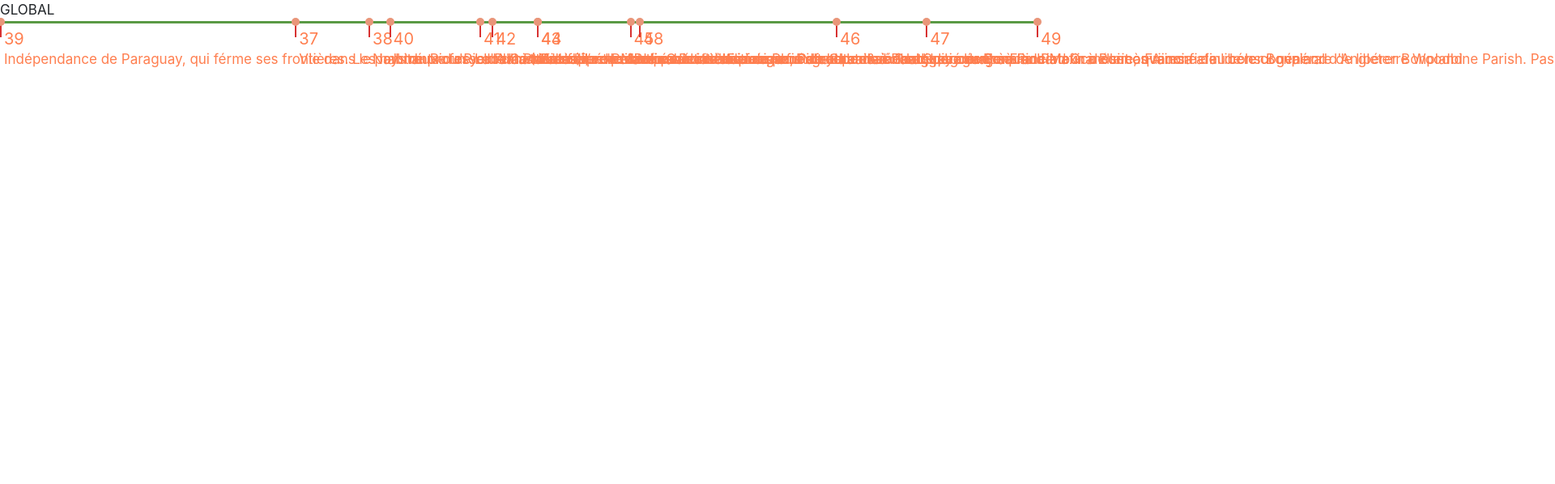
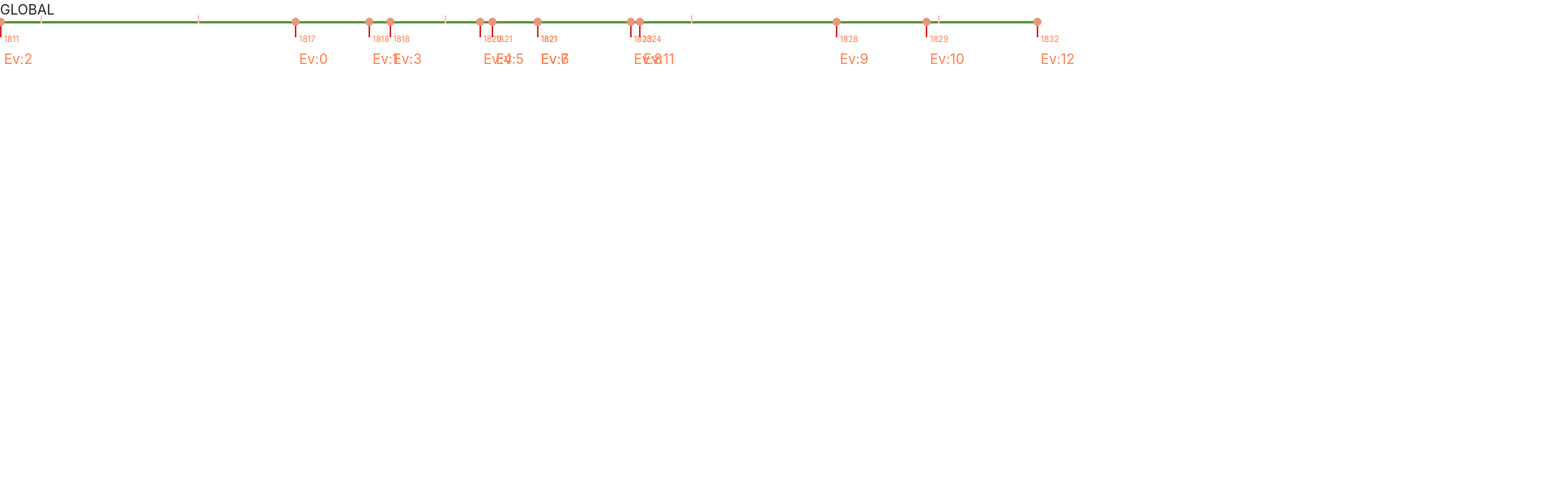
Before and after one commit to pleekMan/bonpland-timeline, a website with bundled scripts: page index.html in a window 1280 px wide. Shown: the top 598 px of the page at 81% size, 1920 px wide, since content can reach past the window. Built offline with nearby package versions, Linux system fonts and the light colour scheme.

Commit message:
Fixed Date Markers finished: needs polishing (dates offset a little) and testing.

```diff
--- a/css/style.css
+++ b/css/style.css
@@ -23,15 +23,35 @@ a {
 	position: relative;
 	/* IL FAUT TOUJOURS AVOIR UNE position ICI, CAR timeEvent IS ABSOLUTE IF PARENTS HAS relative/absolute*/
 	height: 100%;
-	margin: 0;
+	/* margin: 20px; */
 	padding: 0;
 }
 
 #timelineLine {
 	display: block;
+	position: relative;
 	width: 600px;
 	border: 1px solid rgb(90, 154, 69);
 	border-width: 3px 0 0 0;
+
+	/* JQUERY SETS OVERFLOW TO HIDDEN WHEN ANIMATING, WHICH MESSES UP THE DISPLAY OF THE fixedDateMarkers */
+	overflow: visible !important;
+}
+
+.timeLineFixedDate{
+	border: 1px solid pink;
+	border-width: 0 0 0 2px;
+	height: 10px;
+
+	position: absolute;
+	bottom: 0px;
+
+	left: 50px;
+}
+
+.fixedDateNumber{
+	color: white;
+	transform: translateY(-20px) translateX(-20px);
 }
 
 .timeEvent {
@@ -82,7 +102,7 @@ a {
 .ev-content {}
 
 .ev-title {
-	font-size: 20px;
+	font-size: 10px;
 	line-height: 25px;
 	color: coral;
 }
--- a/db/events-db.tsv
+++ b/db/events-db.tsv
@@ -1,13 +1,13 @@
-37	Vie dans le pays du Rio de La Plata (41 ans)	0-0-1817	0-0-1852	Rio de La Plata, Argentine	vie personelle
-38	Nommé professeur d'histoire naturelle des provinces unis 	0-7-1818			social
+37	Vie dans le pays du Rio de La Plata (41 ans)	0-0-1817		Rio de La Plata, Argentine	vie personelle
+38	"Nommé professeur d'histoire naturelle des provinces unis "	0-7-1818			social
 39	Indépendance de Paraguay, qui férme ses frontières. Les habitants du Rio de la Plata doivent recourir au contrabande pour en obtenir	0-0-1811		Paraguay	historique
-40	Il trouve un yerbal naturel à l'île de Martin Garcia 	0-12-1818		Ile de Martin Garcia, Argentine	voyage
+40	"Il trouve un yerbal naturel à l'île de Martin Garcia "	0-12-1818		Ile de Martin Garcia, Argentine	voyage
 41	Il remonte le fleuve Paraná pour aller aux regions de yerba & à Paraguay	1-10-1820		Argentine	voyage
-42	A Corrientes il rencontre sa deuxième femme, Rafaela	0-1-1821		Corrientes, Argentine 	vie personelle
+42	A Corrientes il rencontre sa deuxième femme, Rafaela	0-1-1821		"Corrientes, Argentine "	vie personelle
 43	Kidnappé en face au Port d'Itapuá par un groupe de soldats paraguayens	0-12-1821		Port d'Itapuá, Paraguay	vie personelle,social
-44	Retenu/emprisonné sur instructions du Dictateur José Rodriguez de Francia	0-12-1821	0-2-1831	Santa María, Paraguay	vie personelle,social
+44	Retenu/emprisonné sur instructions du Dictateur José Rodriguez de Francia	0-12-1821		Santa María, Paraguay	vie personelle,social
 45	Bolivar écrit à Francia afin de le convaincre de libérer Bonpland	23-10-1823		Santa María, Paraguay	vie personelle,social
 46	Le maréchal Sucre écrit à Francia afin de le convaincre de libérer Bonpland	0-0-1828		Santa María, Paraguay	vie personelle,social
 47	Le gouverneur de Mexico écrit à Francia afin de le convaincre de libérer Bonpland	0-11-1829		Santa María, Paraguay	vie personelle,social
-48	Humbolt mobilise a René de Chateaubriand, qui charge à Richard Grandsire, qui confie au consul général d'Angleterre Woodbine Parish. Pas de succès 	0-0-1824			vie personelle,social
+48	"Humbolt mobilise a René de Chateaubriand, qui charge à Richard Grandsire, qui confie au consul général d'Angleterre Woodbine Parish. Pas de succès "	0-0-1824			vie personelle,social
 49	Retour à Buenos Aires	0-2-1832		Buenos Aires - Argentine	voyage
--- a/index.html
+++ b/index.html
@@ -32,7 +32,11 @@
 
 	<div id="globalContainer">GLOBAL
 		<div id="timelineContainer">
-			<div id="timelineLine"></div>
+			<div id="timelineLine">
+				<div class="timeLineFixedDate">
+					<!-- <div class="fixedDateNumber">1956</div> -->
+				</div>
+			</div>
 			<div class="timeEvent" data-start="0" data-end="0">
 				<div class="ev-timeIndicator ev-timeIndicatorStart">
 					<div class="ev-timeIndicatorPin"></div>
--- a/js/controller.js
+++ b/js/controller.js
@@ -21,13 +21,18 @@ getDatabaseRaw()
 
 
 function getDatabaseRaw() {
+
 	var xhttp = new XMLHttpRequest();
 
 	xhttp.onreadystatechange = function () {
 		if (xhttp.readyState == 4 && xhttp.status == 200) {
 
 			// IF db FOUND, GOTO setup();
-			setup(xhttp.responseText.trim());
+			// at jsonFormatter.js
+			eventData = parseDB(xhttp.responseText.trim()); // EVENT DATA IS GLOBAL
+			//console.log(eventData);
+
+			setup(eventData);
 
 		} else {
 			console.log("--|| DATABASE NOT FOUND");
@@ -38,18 +43,16 @@ function getDatabaseRaw() {
 	xhttp.send();
 }
 
-function setup(rawDB) {
+function setup() {
 
-	// at jsonFormatter.js
-	eventData = parseDB(rawDB);
-
-	console.log(eventData);
 
 
 	$("#timelineContainer").css("width", timelineWidth + "px");
 	$("#timelineContainer").find("#timelineLine").css("width", timelineWidth + "px");
 
-	buildEvents(eventData);
+	buildEvents(eventData); // EVENT DATA IS GLOBAL
+
+	buildTimelineFixedMarkers();
 
 }
 
@@ -68,10 +71,12 @@ function buildEvents(eventData) {
 
 		var newEvent = eventModelElement.clone();
 
-		newEvent.find(".ev-title").text(eventData[i].title);
-		newEvent.find(".ev-description").text(eventData[i].description);
+		// newEvent.find(".ev-title").text(eventData[i].title);
+		newEvent.find(".ev-title").text(new Date(eventData[i].dates.start).getFullYear());
+		//newEvent.find(".ev-description").text(eventData[i].description);
+		newEvent.find(".ev-description").text("Ev:" + i);
 
-		// SAVE DATES ON THE DOM (only once = original dates)
+		// SAVE DATES ON THE DOM (only once, as original absolute time)
 		newEvent.attr("data-start", eventData[i].dates.start);
 		newEvent.attr("data-end", eventData[i].dates.end);
 
@@ -90,13 +95,82 @@ function buildEvents(eventData) {
 		newEvents.push(newEvent[0]); // GET THE DOM OBJECT WRAPPED BY THE JQUERY OBJECT
 	}
 
-	console.log(newEvents);
+	// console.log(newEvents);
 
 	$("#timelineContainer").append(newEvents);
 
 	// REMOVE MODEL
 	eventModelElement.remove();
 	// eventModelElement.css("display", "none");
+
+}
+
+function updateTimelineFixedMarkers() {
+
+	$("#timelineLine").children().fadeOut(animSpeed * 0.5, function () {
+		$(this).remove();
+	});
+
+	buildTimelineFixedMarkers();
+
+}
+
+function buildTimelineFixedMarkers() {
+
+	var minYear = new Date(minTime).getFullYear();
+	var maxYear = new Date(maxTime).getFullYear();
+
+	console.log("Min Year: " + minYear);
+	console.log("Max Year: " + maxYear);
+
+	var totalYears = maxYear - minYear;
+	var jumpUnit = 0;
+
+	if (totalYears <= 1) {
+		jumpUnit = 1.0 / 12; // months
+	} else if (totalYears <= 5) {
+		jumpUnit = 1;
+	} else if (totalYears <= 50) {
+		jumpUnit = 5;
+	} else if (totalYears <= 100) {
+		jumpUnit = 20;
+	} else if (totalYears <= 1000) {
+		jumpUnit = 100;
+	} else {
+		jumpUnit = 1000;
+	}
+
+	jumpUnit = Math.trunc(jumpUnit / zoom);
+
+	var startAt = (minYear + jumpUnit);
+	startAt -= (startAt % jumpUnit);
+	var finishAt = maxYear - (maxYear % jumpUnit);
+
+	var howMany = (Math.trunc((finishAt - startAt) / jumpUnit)) + 1;
+
+	// var displayWidthUnit = timelineWidth / howMany;
+
+	for (let i = 0; i < howMany; i++) {
+
+		var date = startAt + (jumpUnit * i);
+		var pos = map(date, minYear, maxYear, 0, timelineWidth);
+
+		var dateMarker = $('<div/>', {
+			class: "timeLineFixedDate",
+			css: {
+				left: pos,
+				display: "none"
+			}
+		});
+
+		dateMarker.append('<div class="fixedDateNumber">' + date + '</div>');
+		dateMarker.appendTo('#timelineLine');
+
+		dateMarker.fadeIn(animSpeed);
+	}
+
+
+
 
 }
 
@@ -145,13 +219,16 @@ function zoomTo(zoomValue) {
 
 	});
 
+	// UPDATE FIXED TIME MARKERS
+	updateTimelineFixedMarkers();
+
 }
 
 function getTimeEventsFromDOM() {
 	return $("#timelineContainer").find(".timeEvent");
 }
 
-function calculateMinMaxTime(events){
+function calculateMinMaxTime(events) {
 
 	minTime = events[0].dates.start;
 	maxTime = events[0].dates.end;
@@ -178,6 +255,6 @@ function getEventEndNormalized(event) {
 	return map(event.attr("data-end"), minTime, maxTime, 0, 1);
 }
 
-function map (value, in_min, in_max, out_min, out_max) {
+function map(value, in_min, in_max, out_min, out_max) {
 	return (value - in_min) * (out_max - out_min) / (in_max - in_min) + out_min;
- }
+}
--- a/js/jsonFormatter.js
+++ b/js/jsonFormatter.js
@@ -19,14 +19,14 @@ function parseDB(database) {
 		startDate.setMonth(startDateFormatted[1]);
 		startDate.setDate(startDateFormatted[0]);
 		startDate.setTime
-		console.log(startDate);
+		// console.log(startDate);
 
 		if (eventFields[3] != "") {
 			var endDateFormatted = formatDate(eventFields[3]);
-			endDate.setFullYear(startDateFormatted[2]);
-			endDate.setMonth(startDateFormatted[1]);
-			endDate.setDate(startDateFormatted[0]);
-			console.log(endDate);
+			endDate.setFullYear(endDateFormatted[2]);
+			endDate.setMonth(endDateFormatted[1]);
+			endDate.setDate(endDateFormatted[0]);
+			// console.log(endDate);
 		} else {
 			endDate = startDate;
 		}
@@ -58,7 +58,7 @@ function parseDB(database) {
 
 function formatDate(dateIn) {
 	// expected input format => "d-m-yyyy" (Jan = 1)
-	// WHERE "0" IN DATABASE MEANS NO VALUES. THIS, WE CONVERT TO 1st DAY OR 1sr MONTH
+	// WHERE "0" IN DATABASE MEANS NO VALUES. THIS, WE CONVERT TO 1st DAY OR 1st MONTH
 
 	var finalDate = [];
 
@@ -67,7 +67,7 @@ function formatDate(dateIn) {
 	finalDate.push(fields[0] == "0" ? "1" : fields[0]); // DAY
 
 	if (fields[1] != "0") {
-		// MONTHS (JANUARY = 0 for Date Objects
+		// MONTHS (JANUARY = 0 for Date Objects)
 		finalDate.push((parseInt(fields[1]) - 1) + "");
 	} else {
 		finalDate.push("0");
```
